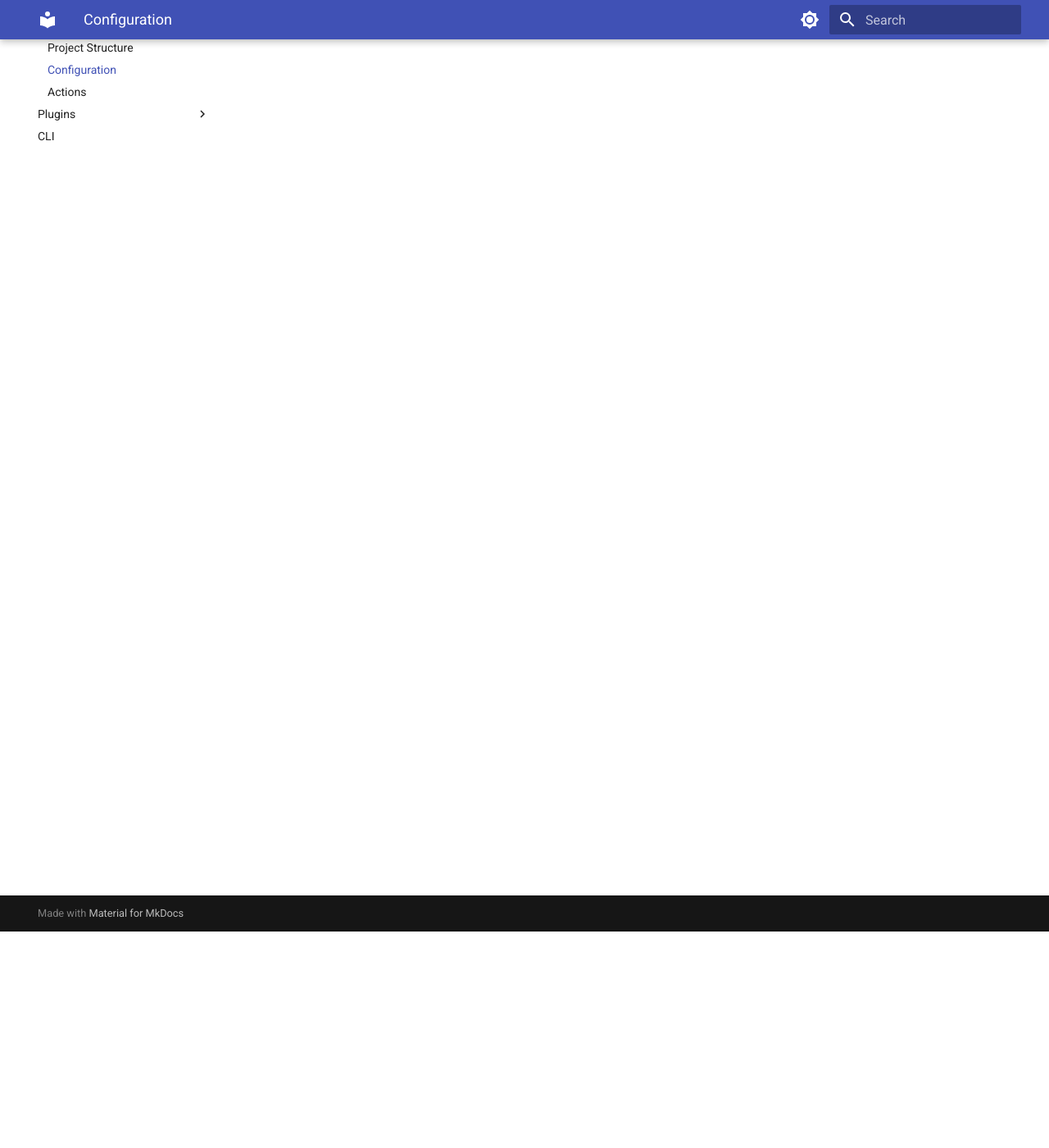
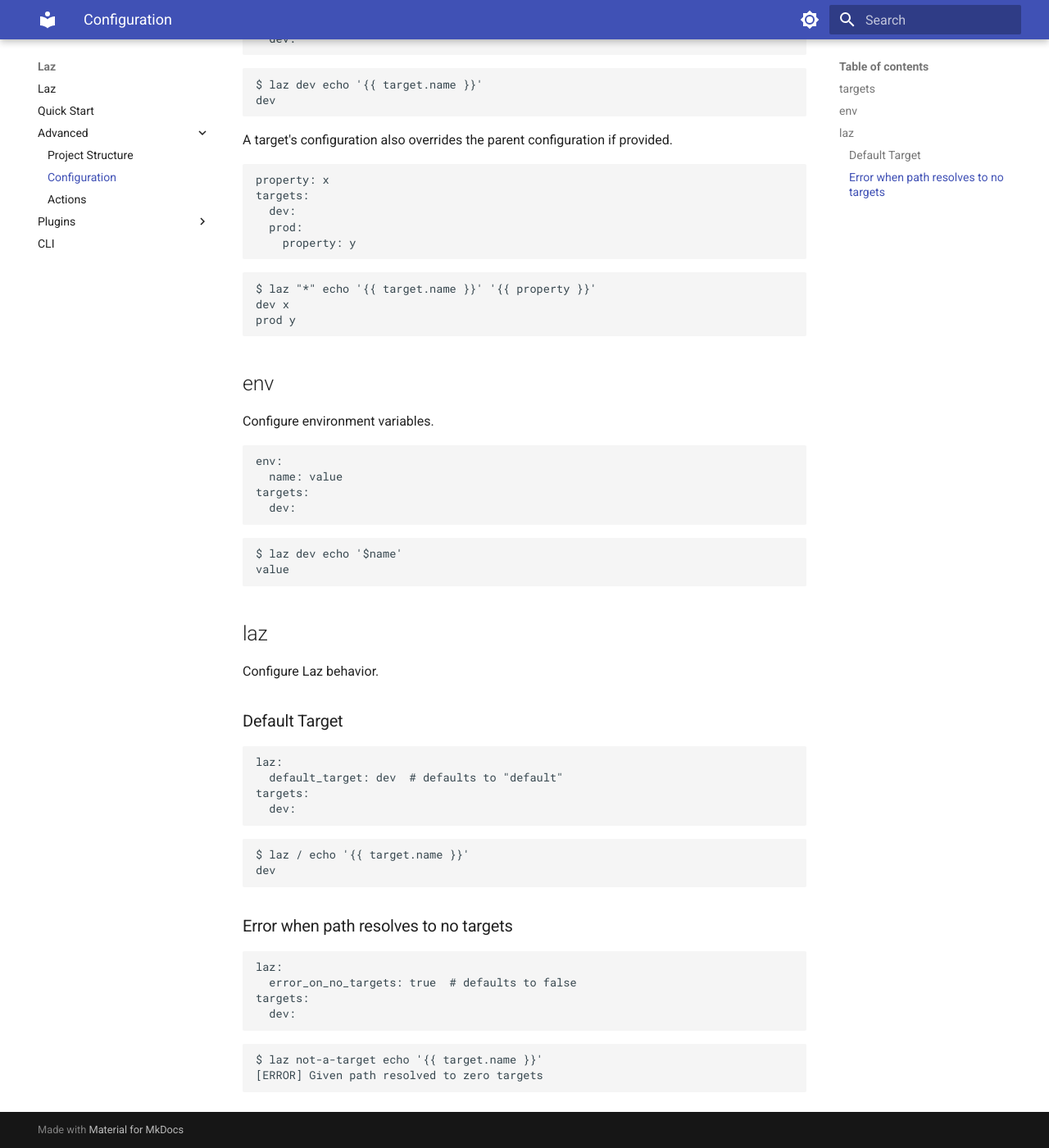
Before and after one commit to joshwycuff/py-laz, an MkDocs documentation site: the page built from docs/advanced/configuration.md, in a window 1280 px wide and 1400 px high, scrolled down 264 px. Shown: the whole window at 82% size. Built offline with MkDocs 1.6.1 and Material for MkDocs 9.7.7, drawn with Linux system fonts in a browser that asks for light colours; some of the changed text lies outside the part shown.

Commit message:
feat: implement default target configuration

````diff
--- a/docs/advanced/configuration.md
+++ b/docs/advanced/configuration.md
@@ -1,3 +1,79 @@
 # Configuration
 
-TODO
+## targets
+
+Configure targets.
+
+```yaml
+targets:
+  dev:
+```
+
+```shell
+$ laz dev echo '{{ target.name }}'
+dev
+```
+
+A target's configuration also overrides the parent configuration if provided.
+
+```yaml
+property: x
+targets:
+  dev:
+  prod:
+    property: y
+```
+
+```shell
+$ laz "*" echo '{{ target.name }}' '{{ property }}'
+dev x
+prod y
+```
+
+## env
+
+Configure environment variables.
+
+```yaml
+env:
+  name: value
+targets:
+  dev:
+```
+
+```shell
+$ laz dev echo '$name'
+value
+```
+
+## laz
+
+Configure Laz behavior.
+
+### Default Target
+
+```yaml
+laz:
+  default_target: dev  # defaults to "default"
+targets:
+  dev:
+```
+
+```shell
+$ laz / echo '{{ target.name }}'
+dev
+```
+
+### Error when path resolves to no targets
+
+```yaml
+laz:
+  error_on_no_targets: true  # defaults to false
+targets:
+  dev:
+```
+
+```shell
+$ laz not-a-target echo '{{ target.name }}'
+[ERROR] Given path resolved to zero targets
+```
````
Also changed, not shown: docs/advanced/project_structure.md (+1 -1 lines), 3 other files.
